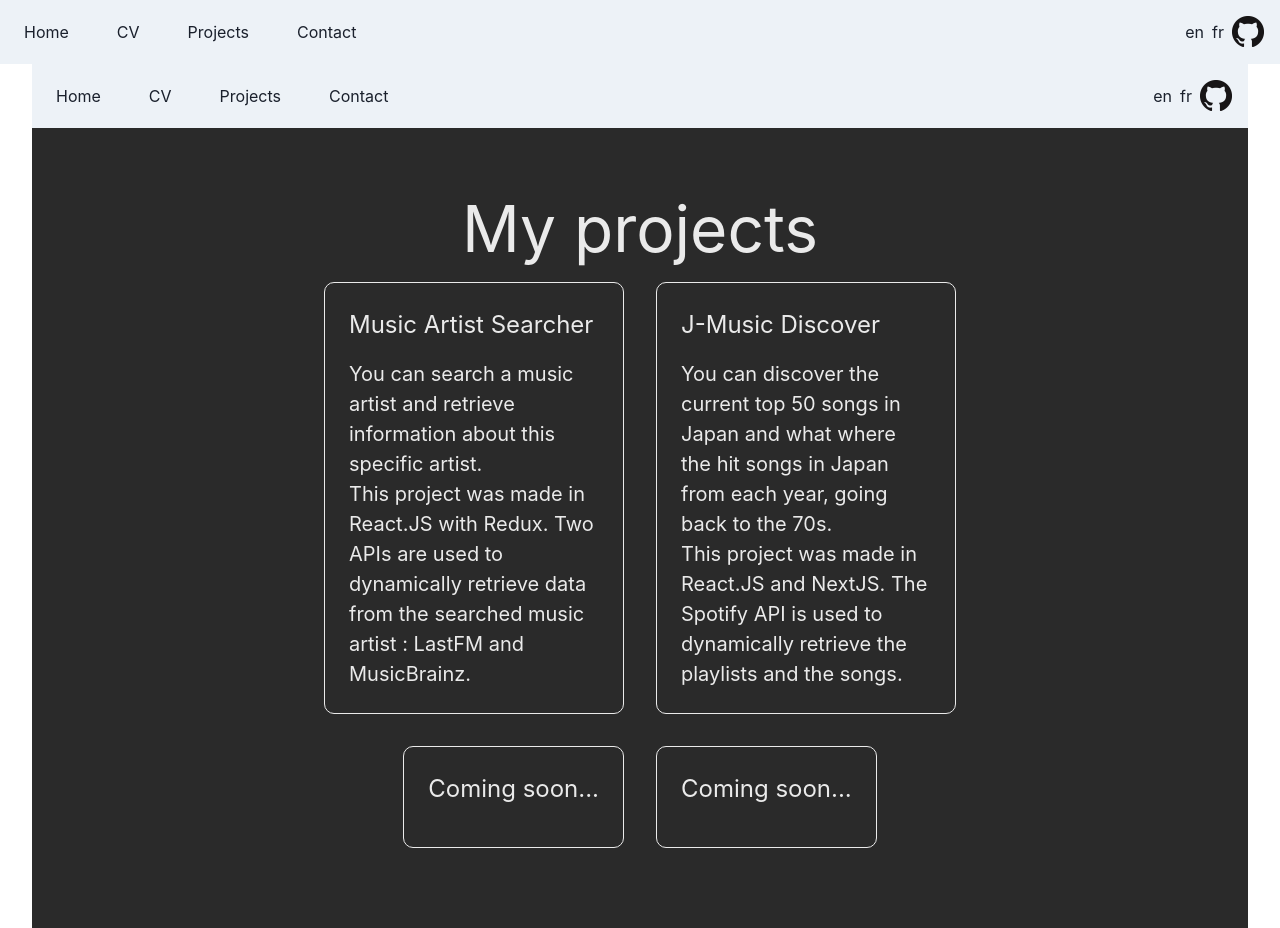
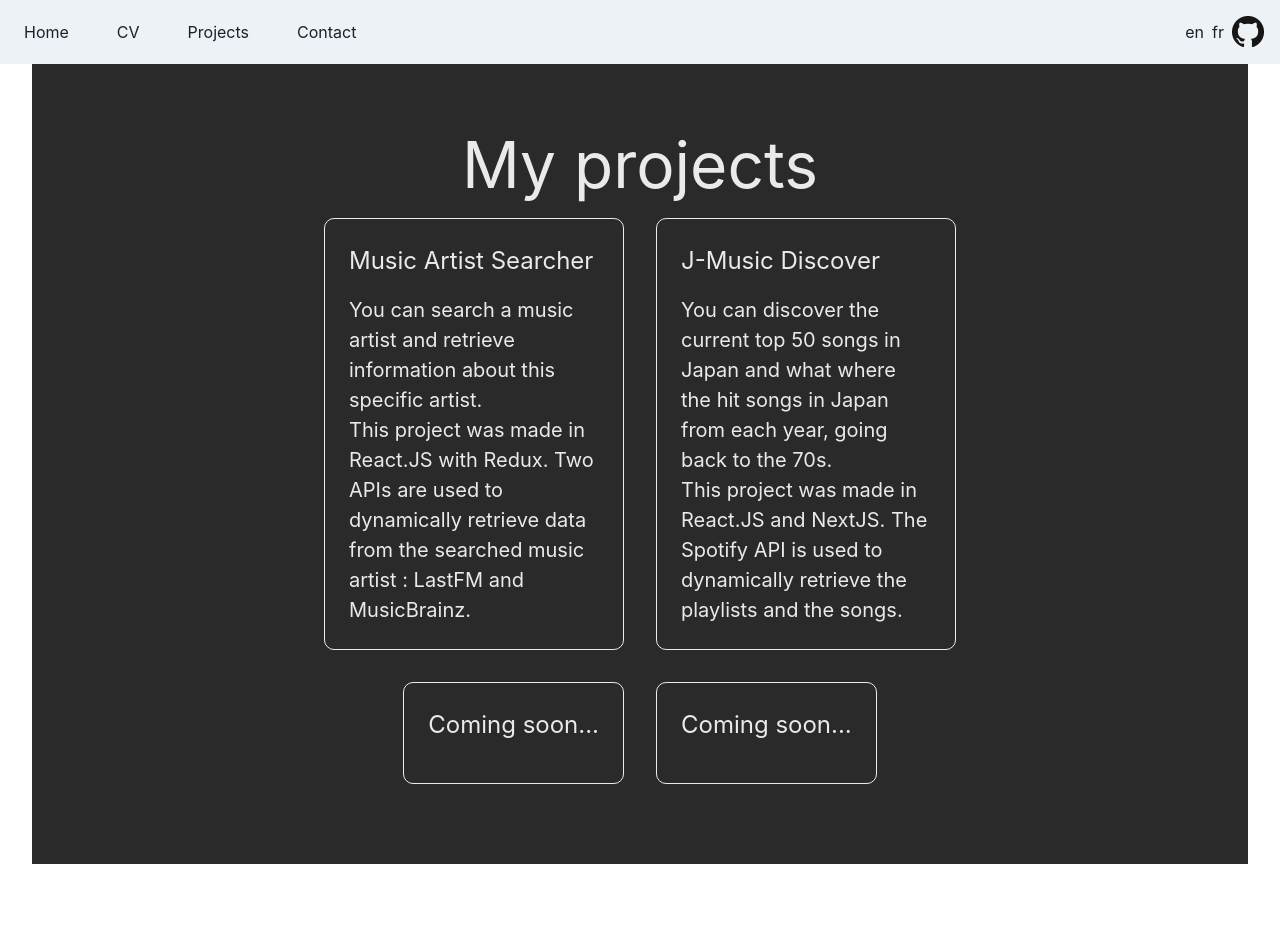
Before and after one commit to moon9000/portfolio, a Next.js app: page /projects in a window 1280 px wide. After the commit the page ends 864 px from the top, so only its background shows below. Built offline with nearby package versions, Linux system fonts and the light colour scheme.

Commit message:
remove menu wrapper from pages

```diff
--- a/pages/index.tsx
+++ b/pages/index.tsx
@@ -14,7 +14,6 @@ export default function Home() {
 
   return (
     <div className={styles.container}>
-      <MenuWrapper />
       <main className={styles.main}>
         <h1 className={styles.title}>{title}</h1>
         <p className={styles.description}>{description}</p>
--- a/pages/projects/index.tsx
+++ b/pages/projects/index.tsx
@@ -22,7 +22,6 @@ export default function Projects() {
   });
   return (
     <div className={styles.container}>
-      <MenuWrapper />
       <main className={styles.main}>
         <h1 className={styles.title}>{title}</h1>
 
```
